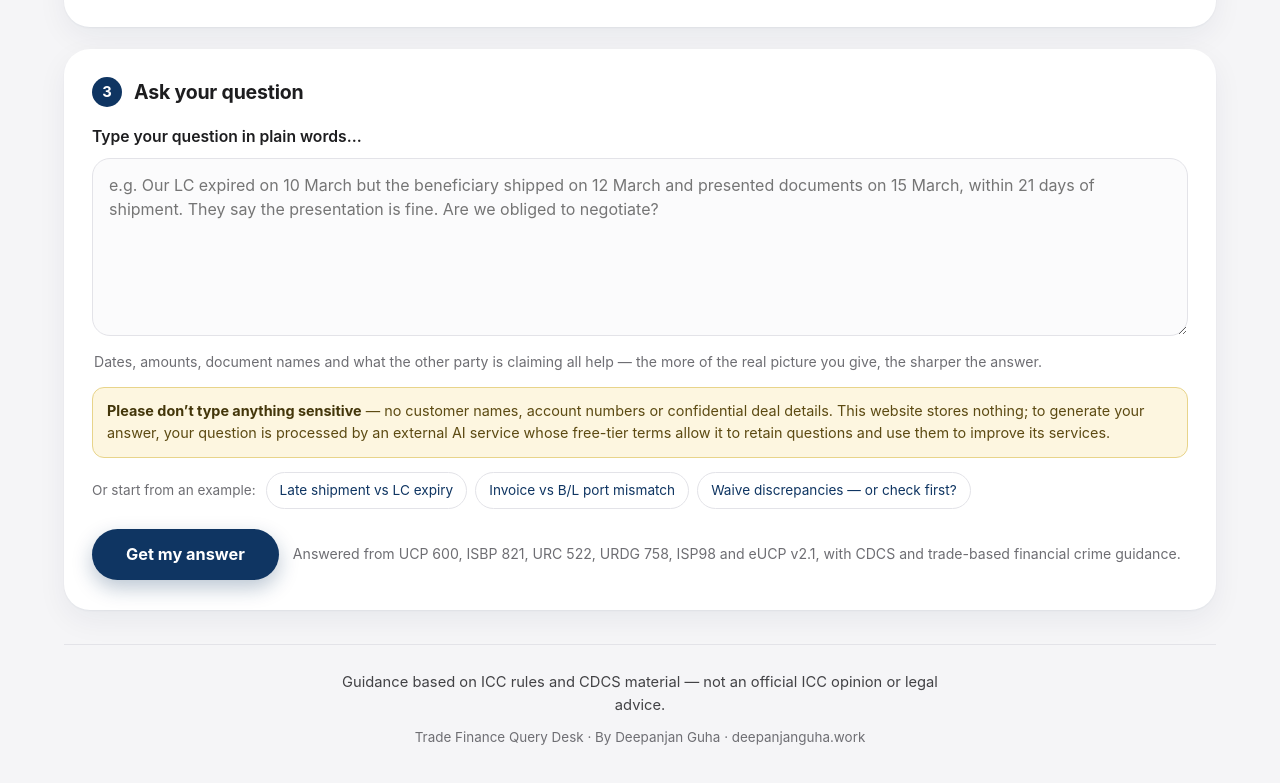
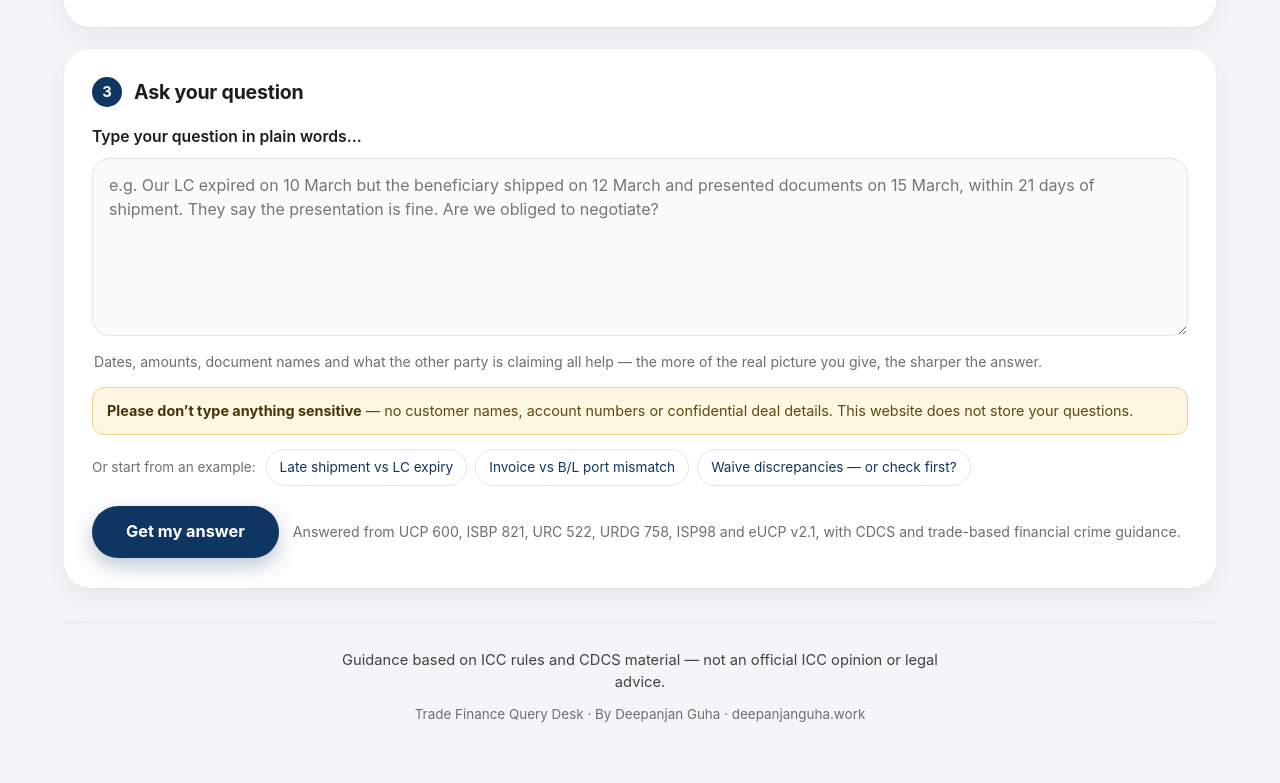
Before and after one commit to guhadeepanjan/dg-coo-site, a plain HTML site: page trade-finance-query-desk.html in a window 1280 px wide. Shown: the part 1516-2299 px from the top of the page. Drawn offline with Linux system fonts and the light colour scheme.

Commit message:
Query Desk: simplify the privacy warning

```diff
--- a/trade-finance-query-desk.html
+++ b/trade-finance-query-desk.html
@@ -452,7 +452,7 @@
           <label for="queryInput">Type your question in plain words&hellip;</label>
           <textarea id="queryInput" rows="6" maxlength="3000" placeholder="e.g. Our LC expired on 10 March but the beneficiary shipped on 12 March and presented documents on 15 March, within 21 days of shipment. They say the presentation is fine. Are we obliged to negotiate?"></textarea>
           <p class="query-hint">Dates, amounts, document names and what the other party is claiming all help — the more of the real picture you give, the sharper the answer.</p>
-          <p class="privacy-note"><strong>Please don&rsquo;t type anything sensitive</strong> — no customer names, account numbers or confidential deal details. This website stores nothing; to generate your answer, your question is processed by an external AI service whose free-tier terms allow it to retain questions and use them to improve its services.</p>
+          <p class="privacy-note"><strong>Please don&rsquo;t type anything sensitive</strong> — no customer names, account numbers or confidential deal details. This website does not store your questions.</p>
           <div class="examples">
             <span class="ex-label">Or start from an example:</span>
             <button type="button" class="example-chip" data-example="The bill of lading is dated after the LC expiry date, but the documents were presented within 21 days of shipment. The beneficiary says the presentation is compliant. Do we have to pay?">Late shipment vs LC expiry</button>
@@ -476,7 +476,7 @@
             <button type="button" class="btn-secondary" id="downloadBtn">Download report (PDF)</button>
             <button type="button" class="btn-ghost" id="newQuestionBtn">Ask another question</button>
           </div>
-          <p class="not-saved" id="notSavedLine" style="display:none">This website stores nothing. Questions are processed by an external AI service under free-tier terms — please keep customer names, account numbers and confidential details out of your questions.</p>
+          <p class="not-saved" id="notSavedLine" style="display:none">This website does not store your questions.</p>
         </section>
 
         <footer class="site">
```
